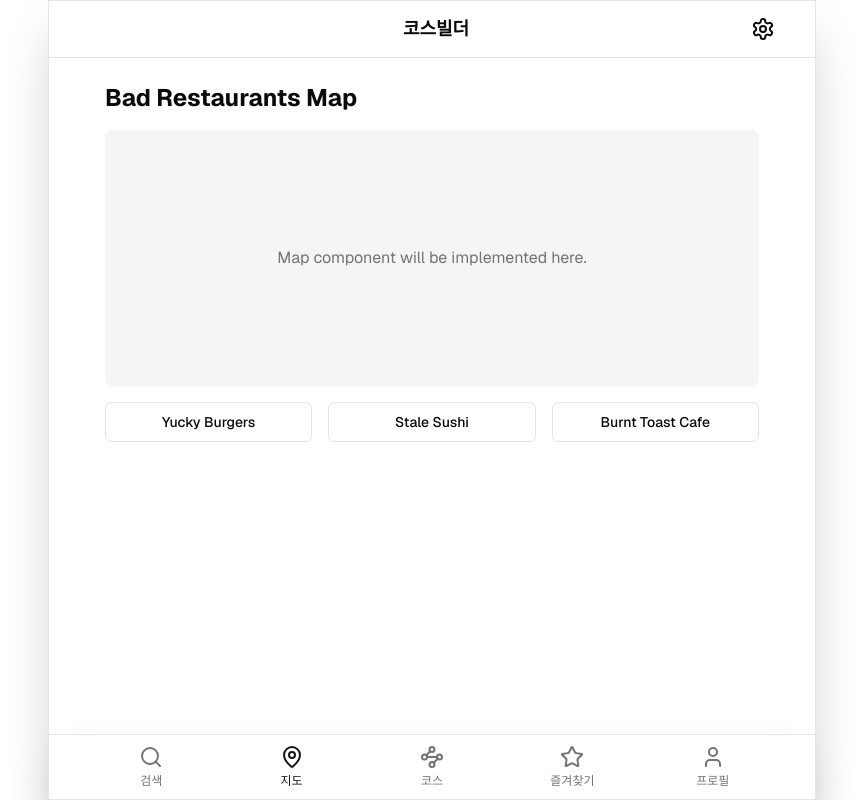
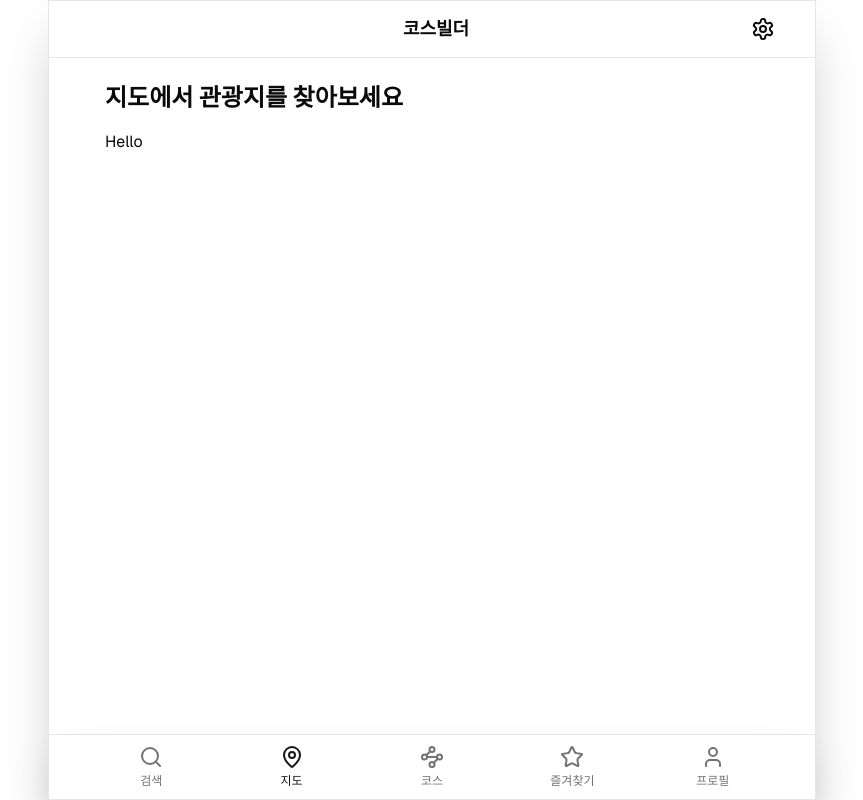
Before and after one commit to orlein/course-builder, a Next.js app: page /map in a window 1280 px wide. Shown: the whole page, without its empty margins (208-1071 px from the left). Built offline with nearby package versions, Linux system fonts and the light colour scheme.

Commit message:
update naver map placeholder

```diff
--- /dev/null
+++ b/src/app/map/map-wrapper.tsx
@@ -0,0 +1,10 @@
+'use client';
+import dynamic from 'next/dynamic';
+
+const NaverMap = dynamic(() =>
+  import('./naver-map').then((mod) => mod.NaverMap),
+);
+
+export function MapWrapper() {
+  return <NaverMap />;
+}
--- /dev/null
+++ b/src/app/map/naver-map.tsx
@@ -0,0 +1,50 @@
+'use client';
+
+import { Map, Marker, useNaverMapInit } from '@r2don/react-naver-map';
+
+const MARKERS = [
+  { latitude: 37, longitude: 127 },
+  { latitude: 37.5, longitude: 127.5 },
+  { latitude: 38, longitude: 128 },
+  { latitude: 38.5, longitude: 128.5 },
+];
+
+export function NaverMap() {
+  return <p>Hello</p>;
+  // const { isError, isLoaded } = useNaverMapInit({
+  //   ncpClientId: process.env.NEXT_NAVER_MAP_CLIENT_ID!,
+  // });
+
+  // if (!isLoaded) {
+  //   return (
+  //     <div className="bg-muted h-64 flex items-center justify-center rounded-lg mb-4">
+  //       <p className="text-muted-foreground">네이버 맵이 로딩중입니다</p>
+  //     </div>
+  //   );
+  // }
+
+  // if (isError) {
+  //   return (
+  //     <div className="bg-muted h-64 flex items-center justify-center rounded-lg mb-4">
+  //       <p className="text-muted-foreground">
+  //         네이버 맵을 로딩하는 도중 에러가 발생했습니다
+  //       </p>
+  //     </div>
+  //   );
+  // }
+
+  // return (
+  //   <>
+  //     <Map
+  //       center={{ latitude: 37.3595704, longitude: 127.105399 }}
+  //       style={{ height: '500px', width: '500px' }}
+  //     >
+  //       <>
+  //         {MARKERS.map((marker) => (
+  //           <Marker key={JSON.stringify(marker)} position={marker} />
+  //         ))}
+  //       </>
+  //     </Map>
+  //   </>
+  // );
+}
--- a/src/app/map/page.tsx
+++ b/src/app/map/page.tsx
@@ -1,50 +1,11 @@
 import { Button } from '@/components/ui/button';
+import { MapWrapper } from './map-wrapper';
 
-interface Restaurant {
-  id: string;
-  name: string;
-  rating: number;
-  description: string;
-}
-
-// Mock data for demonstration
-const mockRestaurants: Restaurant[] = [
-  {
-    id: '1',
-    name: 'Yucky Burgers',
-    rating: 1.5,
-    description: 'The burgers are always undercooked and the fries are soggy.',
-  },
-  {
-    id: '2',
-    name: 'Stale Sushi',
-    rating: 2,
-    description: "The fish doesn't smell fresh and the rice is always dry.",
-  },
-  {
-    id: '3',
-    name: 'Burnt Toast Cafe',
-    rating: 1,
-    description: 'They somehow manage to burn everything, even the salads!',
-  },
-];
-
-export default function MapPage() {
+export default async function MapPage() {
   return (
     <div className="container">
-      <h2 className="text-2xl font-bold mb-4">Bad Restaurants Map</h2>
-      <div className="bg-muted h-64 flex items-center justify-center rounded-lg mb-4">
-        <p className="text-muted-foreground">
-          Map component will be implemented here.
-        </p>
-      </div>
-      <div className="grid grid-cols-1 sm:grid-cols-2 md:grid-cols-3 gap-4">
-        {mockRestaurants.map((restaurant) => (
-          <Button key={restaurant.id} variant="outline">
-            {restaurant.name}
-          </Button>
-        ))}
-      </div>
+      <h2 className="text-2xl font-bold mb-4">지도에서 관광지를 찾아보세요</h2>
+      <MapWrapper />
     </div>
   );
 }
```
Also changed, not shown: 1 other file (tests, documents, lock files or other folders).
